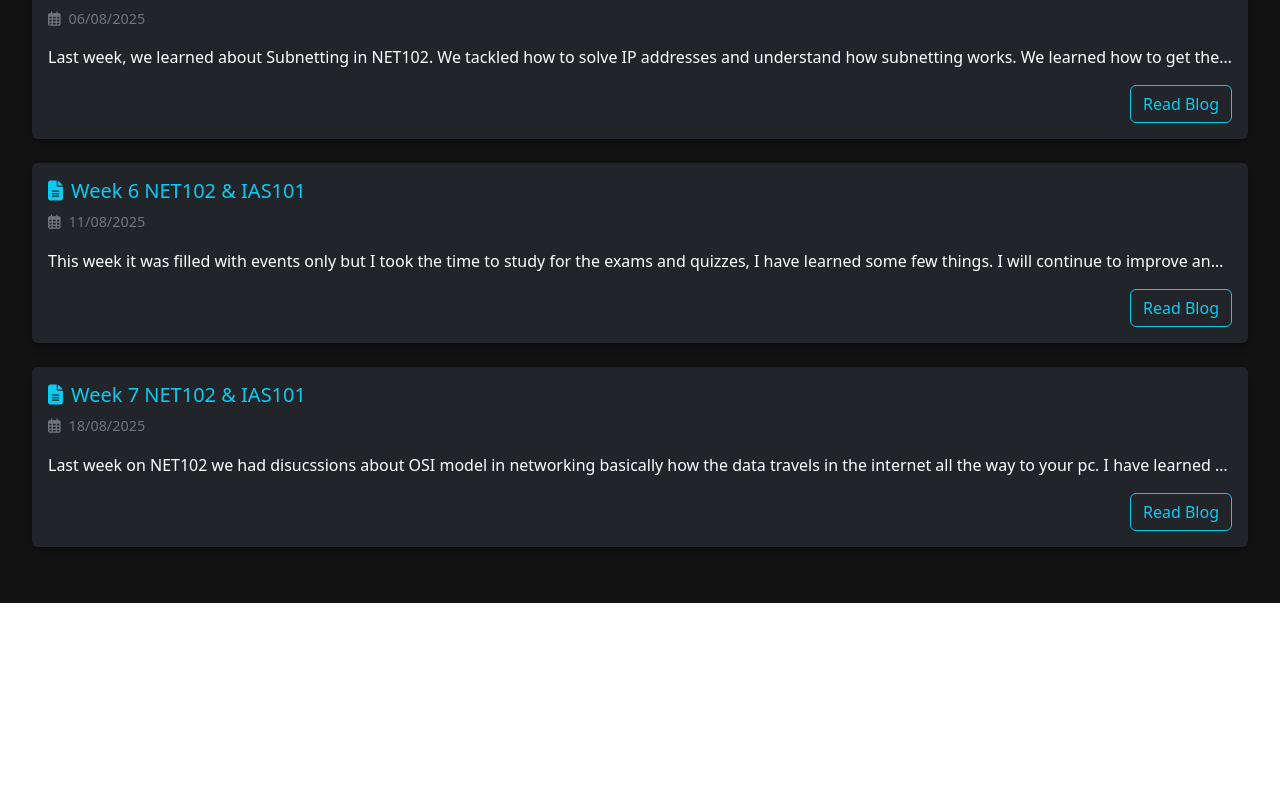
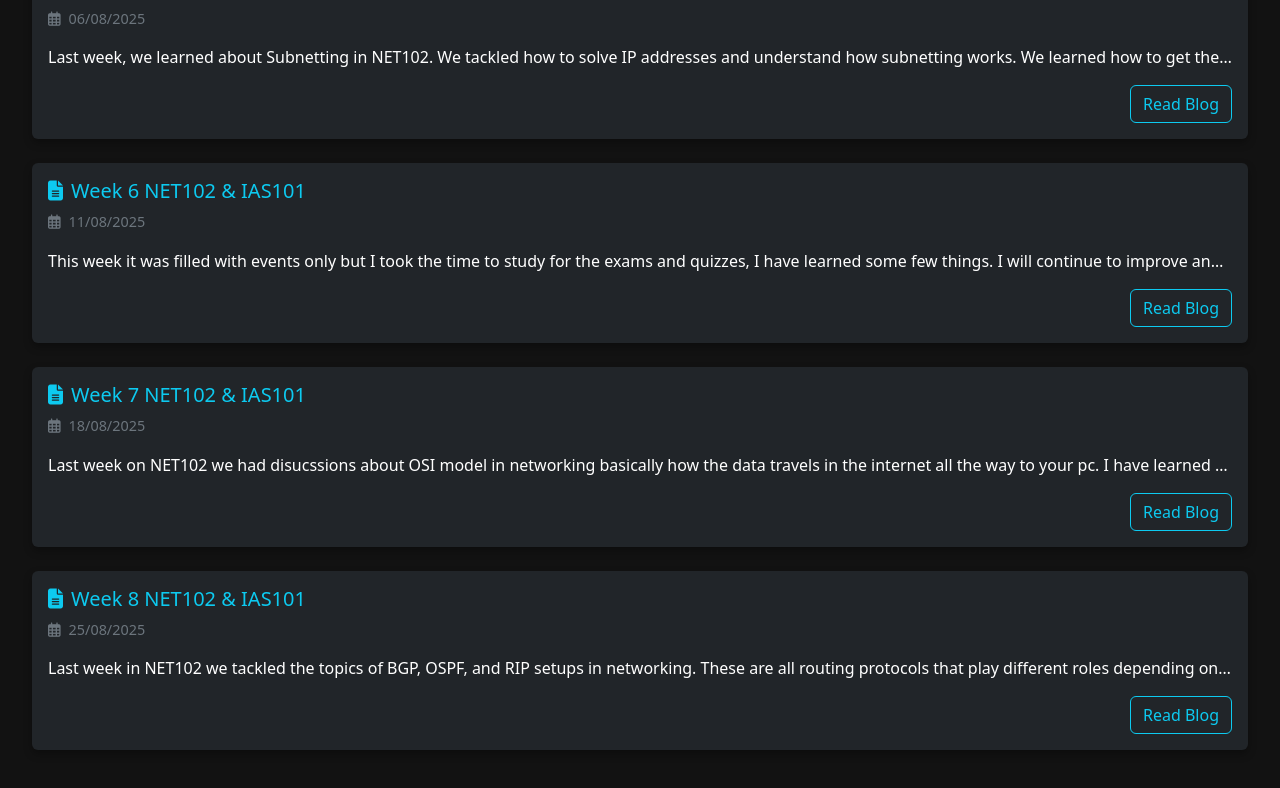
Before and after one commit to alecxander567/My-Blog-Website, a React (Vite) app: page /home in a window 1280 px wide. Shown: the part 949-1737 px from the top of the page. Before the commit the page ends 1552 px from the top, so only its background shows below. Built offline with nearby package versions, Linux system fonts and the light colour scheme.

Commit message:
Added week 8 blog

```diff
--- a/src/Components/Homepage.jsx
+++ b/src/Components/Homepage.jsx
@@ -86,6 +86,15 @@ Both topics were challenging to learn, but we are eager to understand more. As a
 
       Overall this week has a lot of interesting topics to learn very broad and very valueble for both skills and theories. This will help a lot in he future real-life where I can apply this things that I have learned.`,
       date: "18/08/2025"
+    },
+    {
+      title: "Week 8 NET102 & IAS101",
+      content: `Last week in NET102 we tackled the topics of BGP, OSPF, and RIP setups in networking. These are all routing protocols that play different roles depending on the type and size of the network. RIP is the simplest one and usually works best for small area networks because it’s easier to configure but limited in scale. OSPF on the other hand is designed for bigger networks, it’s more efficient and handles large areas better. Then we have BGP, which is used for inter-network communication, like how the internet connects multiple networks together. All of these protocols are configured using specific commands and proper setups so that they can distribute routes and make sure data finds the best possible path across the network.
+
+      For IAS, we had some topics and also reportings from our classmates about Information Security and planning. The discussion mainly focused on how important it is for organizations to have proper policies and standards in place. These policies act as guidelines to protect data, systems, and the overall security of the company. Another key point was the importance of training employees, since even with strong security policies, human error can still be the weakest link. By teaching employees the best practices, like recognizing phishing attempts or handling sensitive information properly, organizations can strengthen their overall security posture.
+
+      Once again, it was a week full of learnings, and I really appreciate how each subject gives me both technical and theoretical knowledge. Every topic we cover adds another layer of understanding, whether it’s configuring networks, learning about security, or exploring how systems are managed. It makes me look forward to the upcoming weeks, hoping for even more insightful and valuable lessons that can help me grow not just as a student, but also in preparing myself for the IT field.`,
+      date: "25/08/2025"
     }
   ];
 
```
